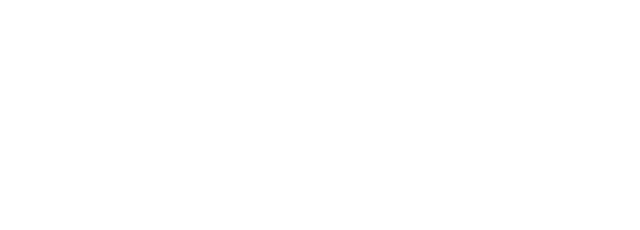
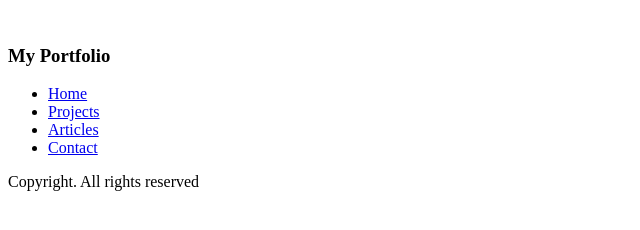
Before and after one commit to kmuzaki/roadmapSHBasicHTMLPage, a plain HTML site: page index.html in a window 1280 px wide. Shown: the whole page, without its empty margins (0-640 px from the left). Drawn offline with Linux system fonts and the light colour scheme.

Commit message:
nabbar&Footer

```diff
--- a/index.html
+++ b/index.html
@@ -6,6 +6,20 @@
     <title>Document</title>
 </head>
 <body>
-
+    <nav>
+        <section>
+            <img src="" alt="">
+            <h1>My Portfolio</h1>
+        </section>
+        <section>
+            <ul>
+                <li><a href="index.html">Home</a></li>
+                <li><a href="projects.html">Projects</a></li>
+                <li><a href="articles.html">Articles</a></li>
+                <li><a href="contact.html">Contact</a></li>
+            </ul>
+        </section>
+    </nav>
+    <footer>Copyright. All rights reserved</footer>
 </body>
 </html>
```
